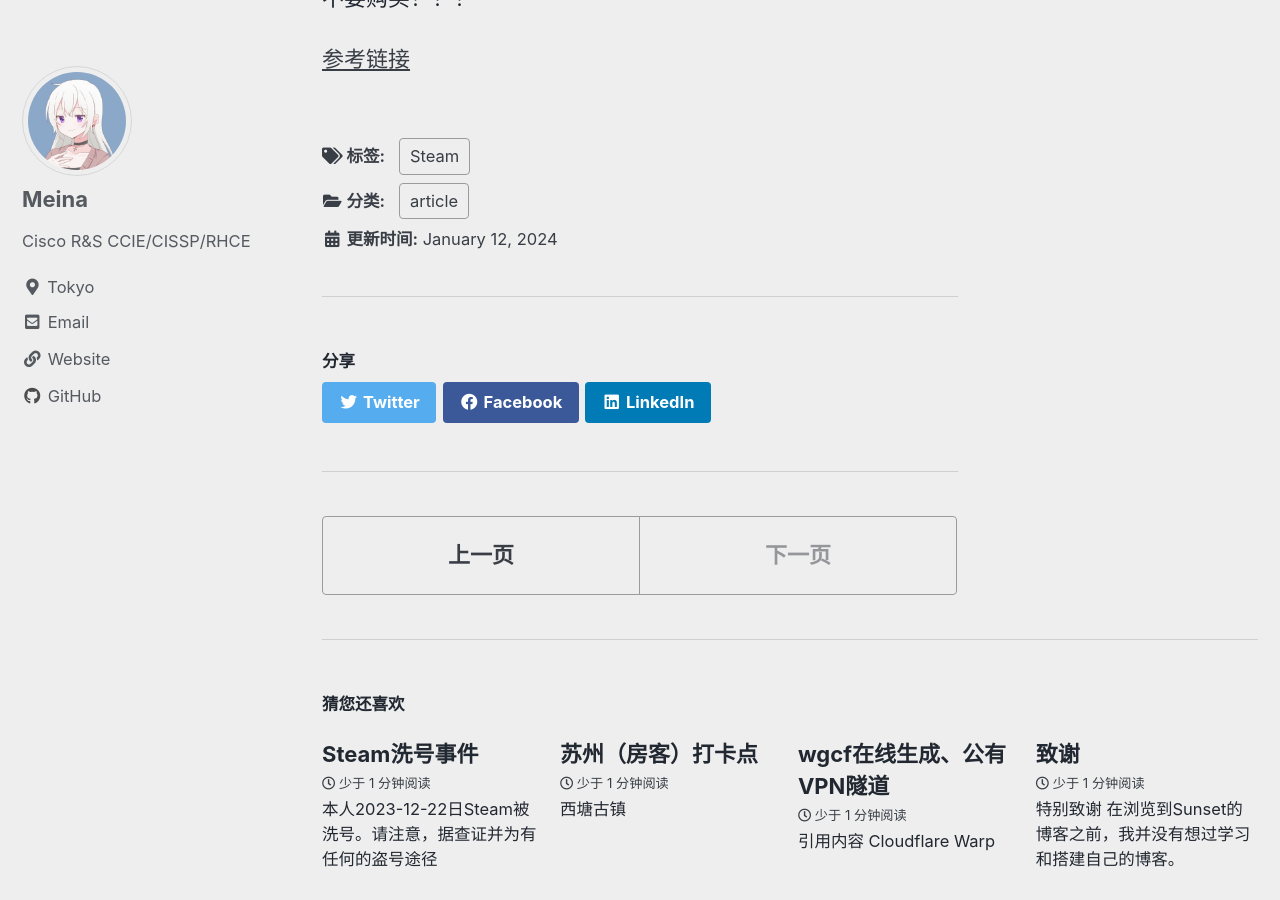
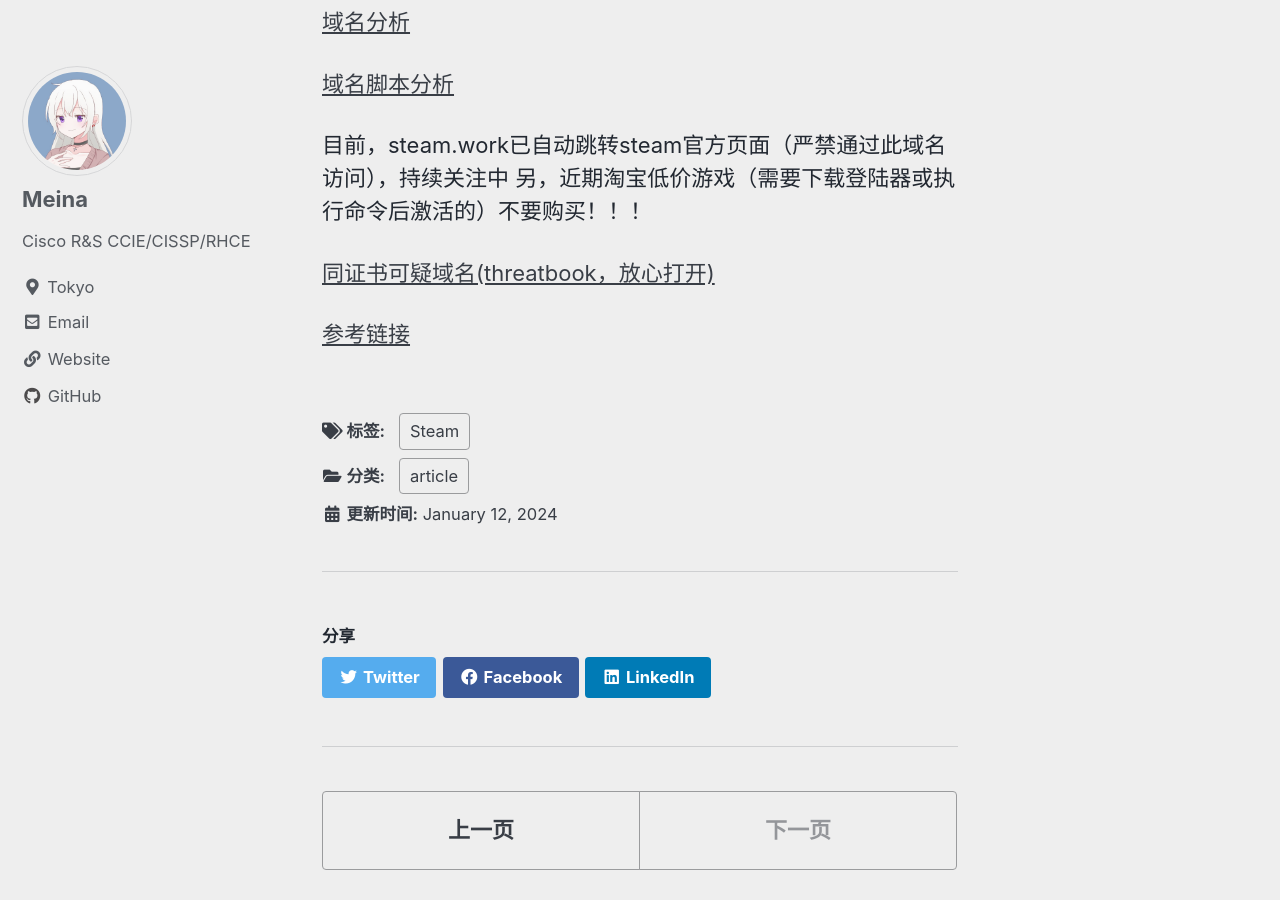
Before and after one commit to MoriMeina/MoriMeina.github.io, a Jekyll site: the page built from _posts/2024-01-12-确认Steam洗号原因.md, in a window 1280 px wide and 900 px high, scrolled down 1036 px. Built offline with Jekyll 4.4.1, drawn with Linux system fonts in a browser that asks for light colours; cached includes are drawn as plain includes.

Commit message:
Steam洗号事件调查结果

````diff
--- a/_posts/2024-01-12-确认Steam洗号原因.md
+++ b/_posts/2024-01-12-确认Steam洗号原因.md
@@ -23,10 +23,16 @@ powershell -encodedCommand "XXXX(base64加密内容，此处不展示）"
 ```
 解密后从公网下载内容并注入steam的dll。
 经确认，此文件为盗号病毒。
+
 [文件分析](https://s.threatbook.com/report/file/0e346983d60d9eaac363993c09285609af7fa1a461c3fb92659dc7936f68cddd)
+
 [域名分析](https://x.threatbook.com/v5/domain/steam.work)
+
 [域名脚本分析](https://s.threatbook.com/report/file/0b4f0b039f204b0eccf9cf7f98cb1847c7b8d75351ced15de63b4a560f657017)
+
 目前，steam.work已自动跳转steam官方页面（严禁通过此域名访问），持续关注中
 另，近期淘宝低价游戏（需要下载登陆器或执行命令后激活的）不要购买！！！
 
+[同证书可疑域名(threatbook，放心打开)](https://x.threatbook.com/v5/domain/gligame.com)
+
 [参考链接](https://www.cnblogs.com/macanpsc/p/17831267.html)
````
